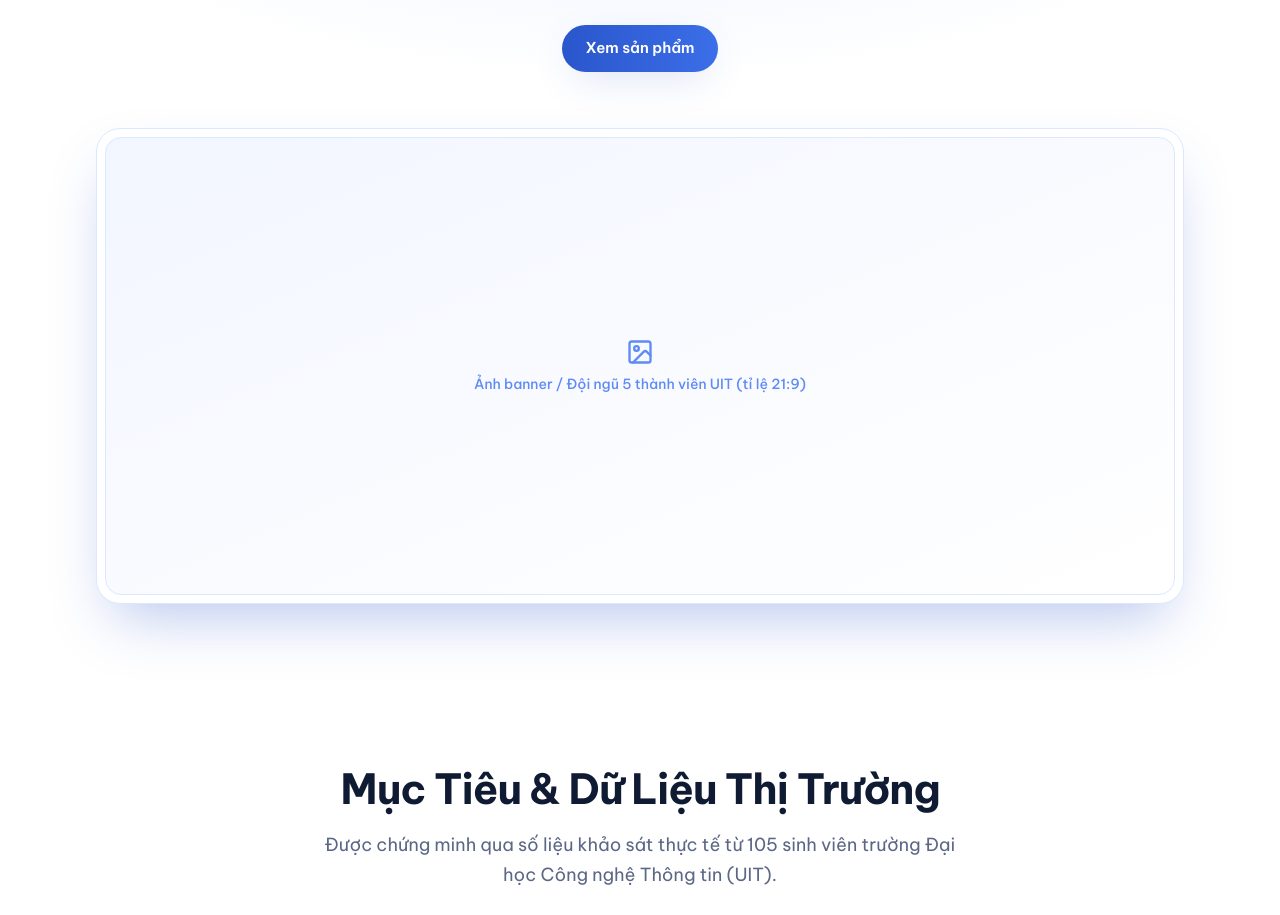
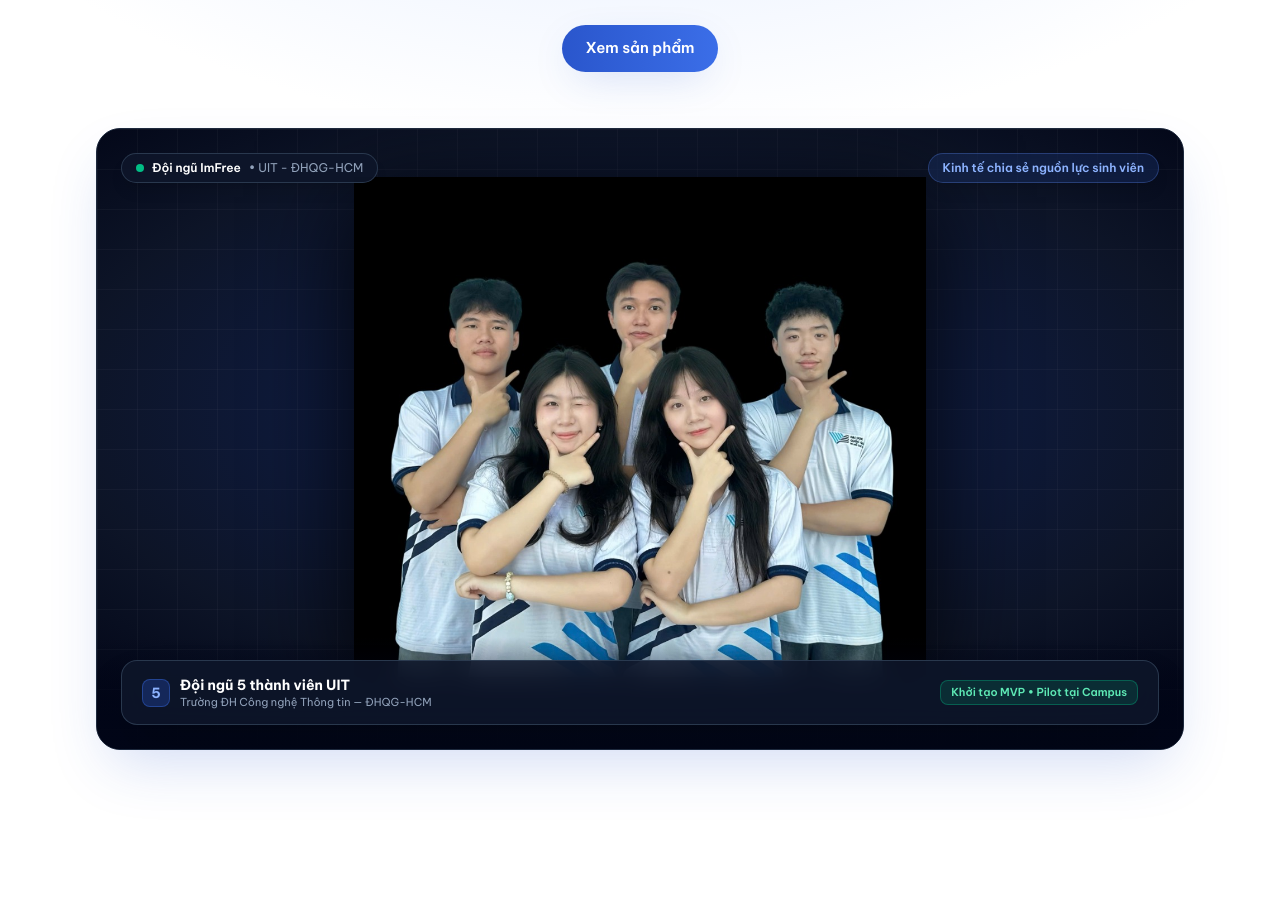
Before and after one commit to phamhuy273/imfree-web, a React (Vite) app: page /about in a window 1280 px wide. Shown: the part 300-1215 px from the top of the page. Built offline with nearby package versions, Linux system fonts and the light colour scheme.

Commit message:
feat(about): embed authentic 5-member UIT founding team banner with cinematic studio lighting

```diff
--- a/src/pages/About.jsx
+++ b/src/pages/About.jsx
@@ -19,11 +19,52 @@ export default function About() {
           </Button>
         </div>
         <div className="container-x mt-14">
-          <div className="relative rounded-card overflow-hidden shadow-lift bg-white border border-brand-100 p-2">
-            <ImagePlaceholder
-              label="Ảnh banner / Đội ngũ 5 thành viên UIT (tỉ lệ 21:9)"
-              className="aspect-[16/9] w-full md:aspect-[21/9]"
-            />
+          <div className="relative overflow-hidden rounded-3xl border border-slate-800 bg-slate-950 shadow-[0_25px_60px_-15px_rgba(42,86,204,0.22)]">
+            {/* Nền hiệu ứng ánh sáng Studio & lưới công nghệ */}
+            <div className="absolute inset-0 bg-[radial-gradient(ellipse_75%_65%_at_50%_45%,rgba(42,86,204,0.35),rgba(15,23,42,0.85)_70%,#020617_100%)] pointer-events-none" />
+            <div className="absolute inset-0 bg-[linear-gradient(to_right,rgba(255,255,255,0.03)_1px,transparent_1px),linear-gradient(to_bottom,rgba(255,255,255,0.03)_1px,transparent_1px)] bg-[size:40px_40px] pointer-events-none" />
+
+            {/* Huy hiệu góc trên bên trái */}
+            <div className="absolute top-4 left-4 sm:top-6 sm:left-6 z-20 flex items-center gap-2 rounded-full bg-slate-900/85 backdrop-blur-md border border-slate-700/80 px-3.5 py-1.5 text-xs text-slate-200 shadow-lg">
+              <span className="size-2 rounded-full bg-emerald-400 animate-pulse" />
+              <span className="font-semibold text-white">Đội ngũ ImFree</span>
+              <span className="text-slate-400 hidden sm:inline">• UIT - ĐHQG-HCM</span>
+            </div>
+
+            {/* Huy hiệu góc trên bên phải */}
+            <div className="absolute top-4 right-4 sm:top-6 sm:right-6 z-20 hidden sm:flex items-center gap-2 rounded-full bg-brand-500/15 backdrop-blur-md border border-brand-400/30 px-3.5 py-1.5 text-xs text-brand-300 font-semibold shadow-lg">
+              <span>Kinh tế chia sẻ nguồn lực sinh viên</span>
+            </div>
+
+            {/* Hình ảnh đội ngũ 5 thành viên UIT */}
+            <div className="relative z-10 flex justify-center pt-8 sm:pt-12 pb-14 sm:pb-18">
+              <img
+                src="/team-banner.jpg"
+                alt="Đội ngũ 5 thành viên UIT sáng lập nền tảng ImFree"
+                className="h-[300px] sm:h-[400px] md:h-[460px] lg:h-[500px] w-auto max-w-full object-contain object-bottom drop-shadow-[0_20px_50px_rgba(0,0,0,0.9)]"
+              />
+            </div>
+
+            {/* Lớp chuyển màu mượt mà ở đáy */}
+            <div className="absolute inset-x-0 bottom-0 h-28 bg-gradient-to-t from-slate-950 via-slate-950/70 to-transparent z-15 pointer-events-none" />
+
+            {/* Thanh thông tin dưới cùng */}
+            <div className="absolute bottom-3 inset-x-3 sm:bottom-6 sm:inset-x-6 z-20 flex flex-wrap items-center justify-between gap-2 rounded-xl sm:rounded-2xl bg-slate-900/85 backdrop-blur-md border border-slate-700/80 px-3.5 py-2 sm:px-5 sm:py-3.5 text-xs shadow-2xl">
+              <div className="flex items-center gap-2.5">
+                <span className="flex size-6 sm:size-7 items-center justify-center rounded-lg bg-brand-600/30 border border-brand-500/40 text-brand-300 font-bold text-xs sm:text-sm">
+                  5
+                </span>
+                <div>
+                  <div className="font-bold text-white text-xs sm:text-sm">Đội ngũ 5 thành viên UIT</div>
+                  <div className="text-[10px] sm:text-[11px] text-slate-400">Trường ĐH Công nghệ Thông tin — ĐHQG-HCM</div>
+                </div>
+              </div>
+              <div className="flex items-center gap-2 text-slate-300 font-medium">
+                <span className="rounded-lg bg-emerald-500/15 border border-emerald-400/30 text-emerald-300 px-2 sm:px-2.5 py-0.5 sm:py-1 text-[10px] sm:text-[11px] font-semibold">
+                  Khởi tạo MVP • Pilot tại Campus
+                </span>
+              </div>
+            </div>
           </div>
         </div>
       </section>
```
Also changed, not shown: public/team-banner.jpg (added), src/assets/team-banner.jpg (added).
